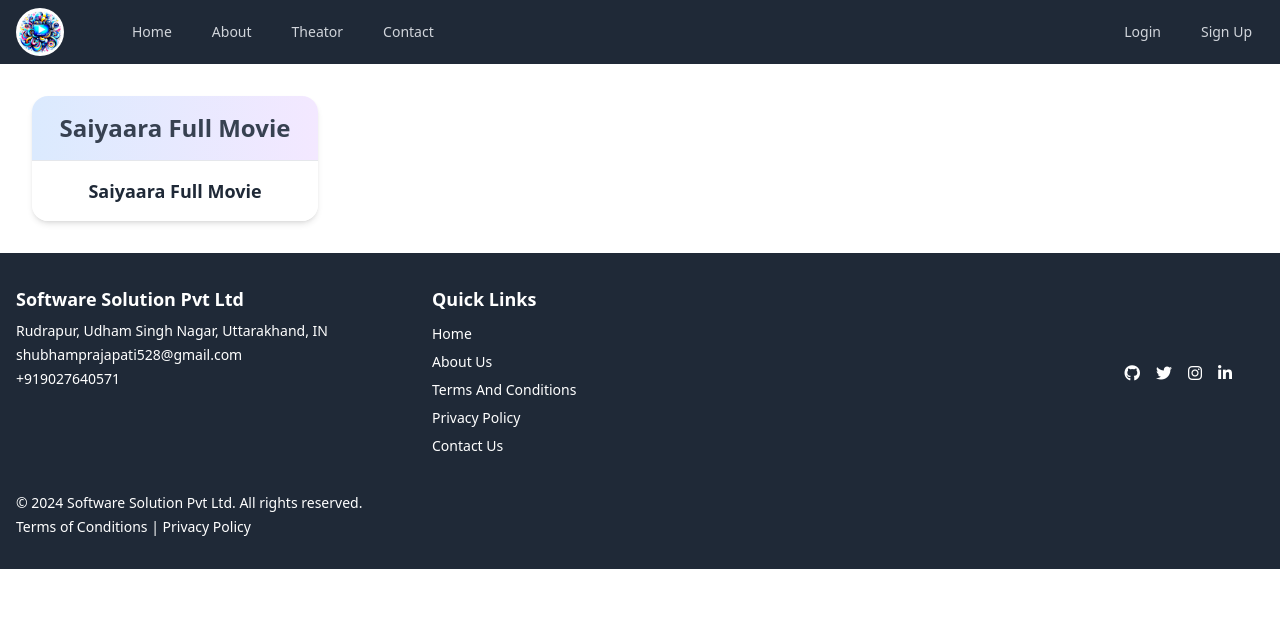
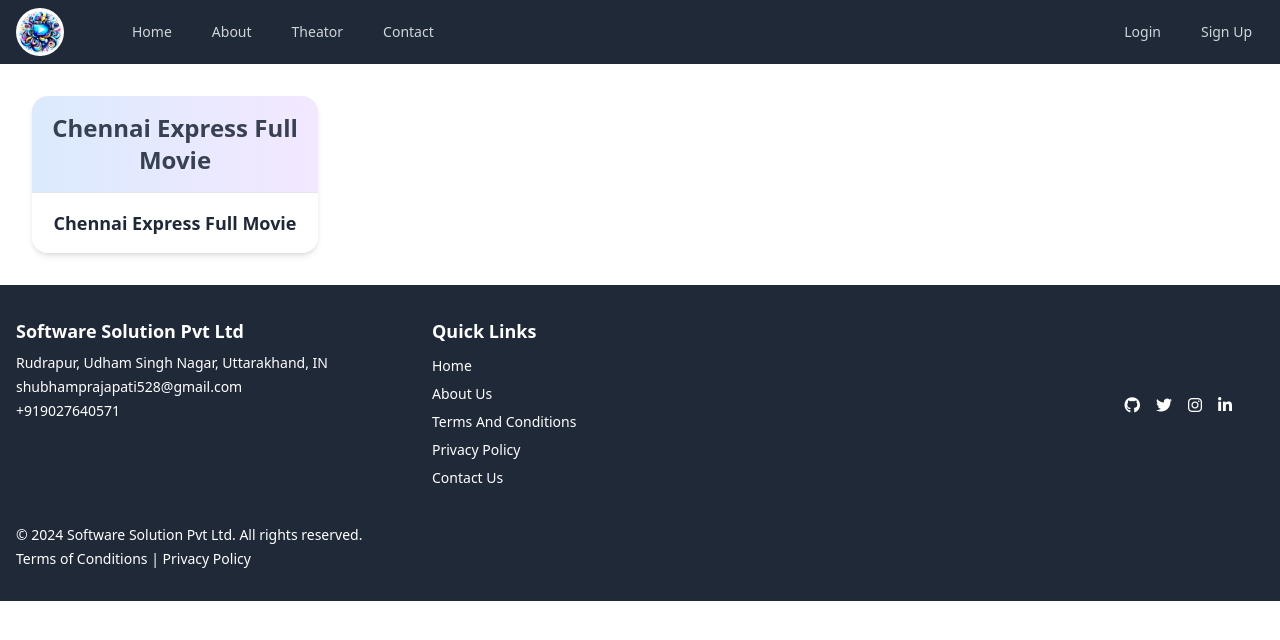
Before and after one commit to ShubhamP528/movieAppFrontendCRA, a React (Create React App) app: page /manualVideList in a window 1280 px wide. Shown: the top 640 px of the page. Built offline with nearby package versions, Linux system fonts and the light colour scheme; no server answers.

Commit message:
miner improvement in hc causelist

```diff
--- a/src/components/ManualVideList.jsx
+++ b/src/components/ManualVideList.jsx
@@ -16,8 +16,9 @@
   //   title: "Vaaste Song Dhvani Bhanushali Tanishk Bagchi",
   // },
   {
-    videoId: "Saiyaara.2025.480p.V2.HDTC.Hindi.ORG.x264-HDHub4u.Ms_aylmxo",
-    title: "Saiyaara Full Movie",
+    videoId:
+      "Chennai.Express.2013.480p.Bluray.Hindi.AAC5.1.x264.Esub-HDHub4u.Tv_evtwwg",
+    title: "Chennai Express Full Movie",
   },
 ];
 
```
